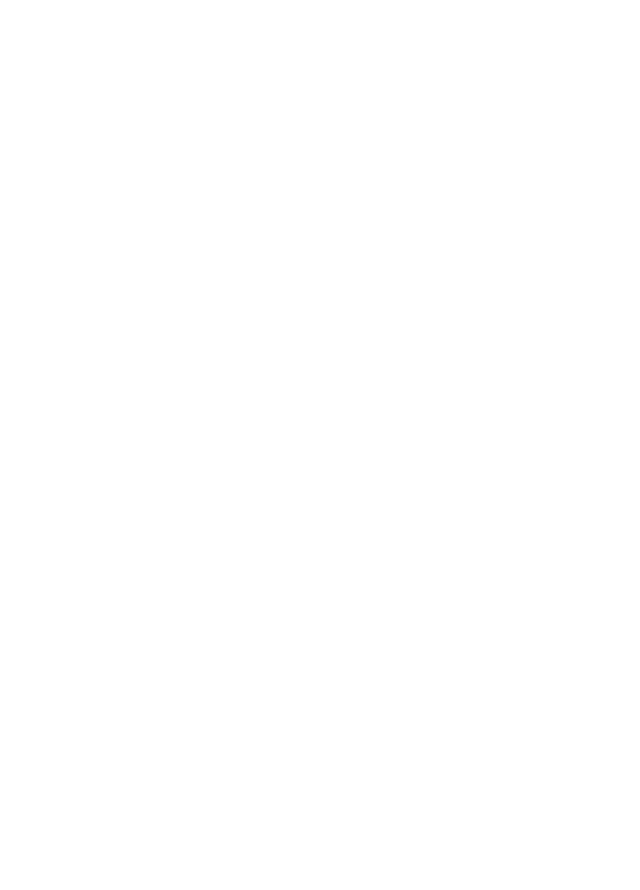
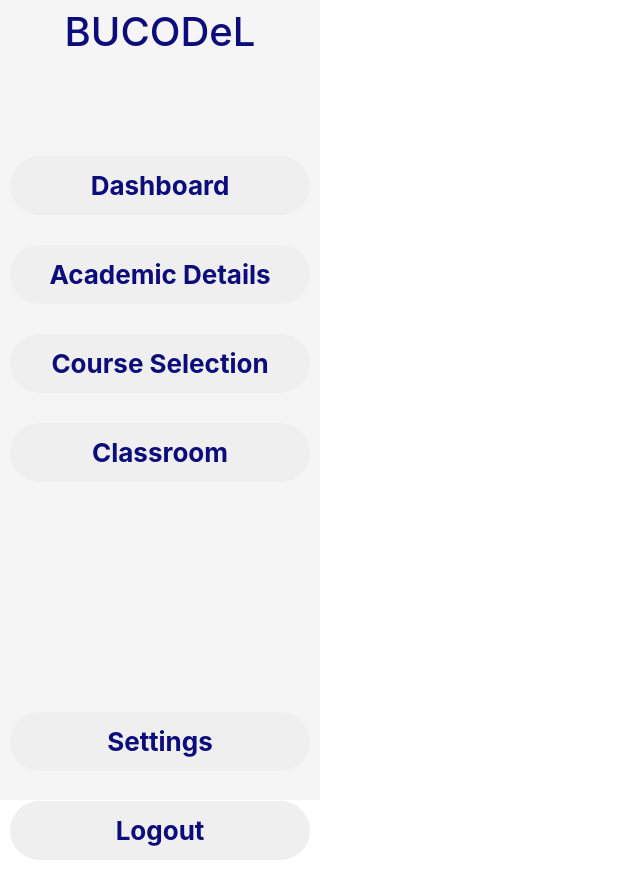
Before and after one commit to alabiemmanuel177/finalyearproject_frontend, a React (Create React App) app in the folder bucodel-frontend/: page /classroom in a window 1280 px wide. Before the commit this address had no page. Shown: the whole page, without its empty margins (0-640 px from the left). Before the commit the page ends 800 px from the top, so only its background shows below. Built offline with nearby package versions, Linux system fonts and the light colour scheme.

Commit message:
classroom sidebar

```diff
--- a/bucodel-frontend/package.json
+++ b/bucodel-frontend/package.json
@@ -6,10 +6,12 @@
     "@emotion/react": "^11.9.3",
     "@emotion/styled": "^11.9.3",
     "@mui/material": "^5.9.0",
+    "@mui/x-date-pickers": "^5.0.0-beta.1",
     "@testing-library/jest-dom": "^5.16.4",
     "@testing-library/react": "^13.3.0",
     "@testing-library/user-event": "^13.5.0",
     "bootstrap": "^5.1.3",
+    "date-fns": "^2.28.0",
     "react": "^18.2.0",
     "react-dom": "^18.2.0",
     "react-icons": "^4.4.0",
--- a/bucodel-frontend/src/App.js
+++ b/bucodel-frontend/src/App.js
@@ -1,5 +1,6 @@
 import React from 'react'
 import { BrowserRouter, Routes, Route } from "react-router-dom";
+import { Classroom } from './views/Classroom';
 import { Login } from './views/Login';
 import { PasswordReset } from './views/PasswordReset';
 
@@ -9,7 +10,8 @@
       <BrowserRouter>
       <Routes>
           <Route index element={<Login/>} path="/"/>
-          <Route index element={<PasswordReset/>} path="passwordreset"/>
+          <Route element={<PasswordReset/>} path="passwordreset"/>
+          <Route index element={<Classroom/>} path="classroom"/>
       </Routes>
       </BrowserRouter>
   )
--- /dev/null
+++ b/bucodel-frontend/src/components/Classroom_sidebar.jsx
@@ -0,0 +1,22 @@
+import React from "react";
+import "./css/classroom_sidebar.css";
+
+export const Classroom_sidebar = () => {
+  return (
+    <div className="classroom_sidebar">
+      <h1 className="loginhead head sidebar_head">BUCODeL</h1>
+      <div className="sidebar_button">
+        <button className="blue">Dashboard</button>
+        <button className="blue">Academic Details</button>
+        <button className="blue">Course Selection</button>
+        <button className="blue">Classroom</button>
+      </div>
+      <div className="sidebar_util">
+        <div className="sidebar_button">
+          <button className="blue">Settings</button>
+          <button className="blue">Logout</button>
+        </div>
+      </div>
+    </div>
+  );
+};
--- /dev/null
+++ b/bucodel-frontend/src/components/css/classroom_sidebar.css
@@ -0,0 +1,30 @@
+.classroom_sidebar {
+  display: flex;
+  flex-direction: column;
+  align-items: center;
+  background-color: whitesmoke;
+  height: 100vh;
+}
+.sidebar_button {
+  display: flex;
+  flex-direction: column;
+}
+.sidebar_button button {
+  width: 300px;
+  border-radius: 30px;
+  margin-bottom: 30px;
+  border: 0;
+}
+.sidebar_button button:hover{
+    background-color: white;
+}
+.blue{
+    color: rgb(12, 12, 122);
+    font-weight:bold;
+}
+.sidebar_head{
+    margin-bottom: 100px !important;
+}
+.sidebar_util{
+    margin-top: 200px;
+}
--- /dev/null
+++ b/bucodel-frontend/src/views/Classroom.jsx
@@ -0,0 +1,19 @@
+import React from "react";
+import { Classroom_sidebar } from "../components/Classroom_sidebar";
+import "./css/Classroom.css"
+
+export const Classroom = () => {
+  return (
+    <div>
+      <div className="classroom_sidebar">
+        <Classroom_sidebar />
+      </div>
+      <div className="classroom_main">
+
+      </div>
+      <div className="classroom_util">
+
+      </div>
+    </div>
+  );
+};
--- /dev/null
+++ b/bucodel-frontend/src/views/css/Classroom.css
@@ -0,0 +1,9 @@
+.classroom_sidebar {
+  width: 25%;
+}
+.classroom_main {
+  width: 50%;
+}
+.classroom_util {
+  width: 25%;
+}
```
Also changed, not shown: 1 other file (tests, documents, lock files or other folders).
